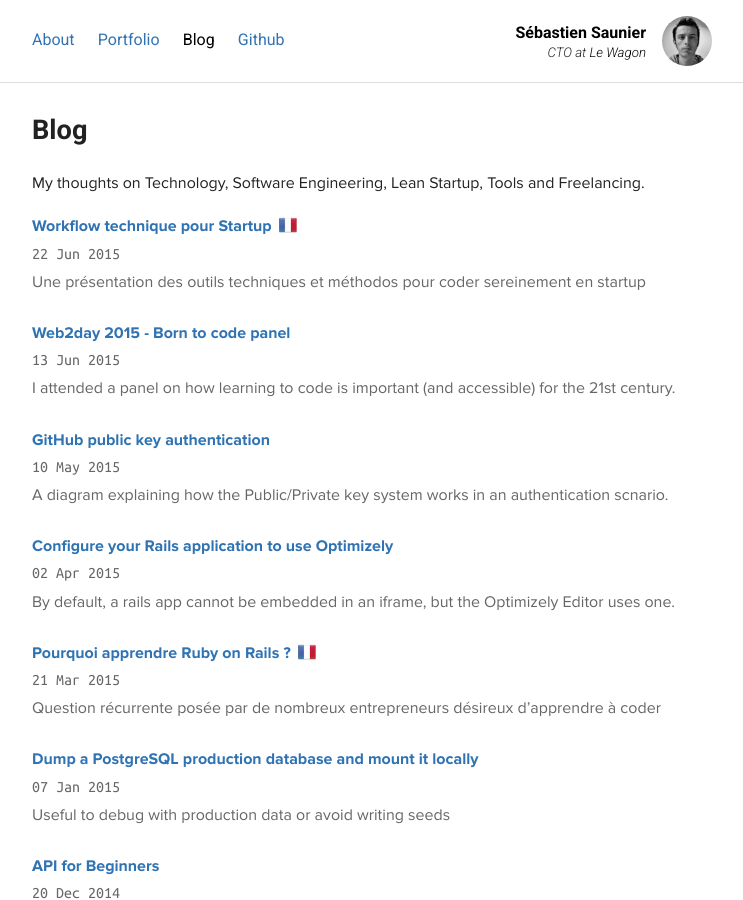
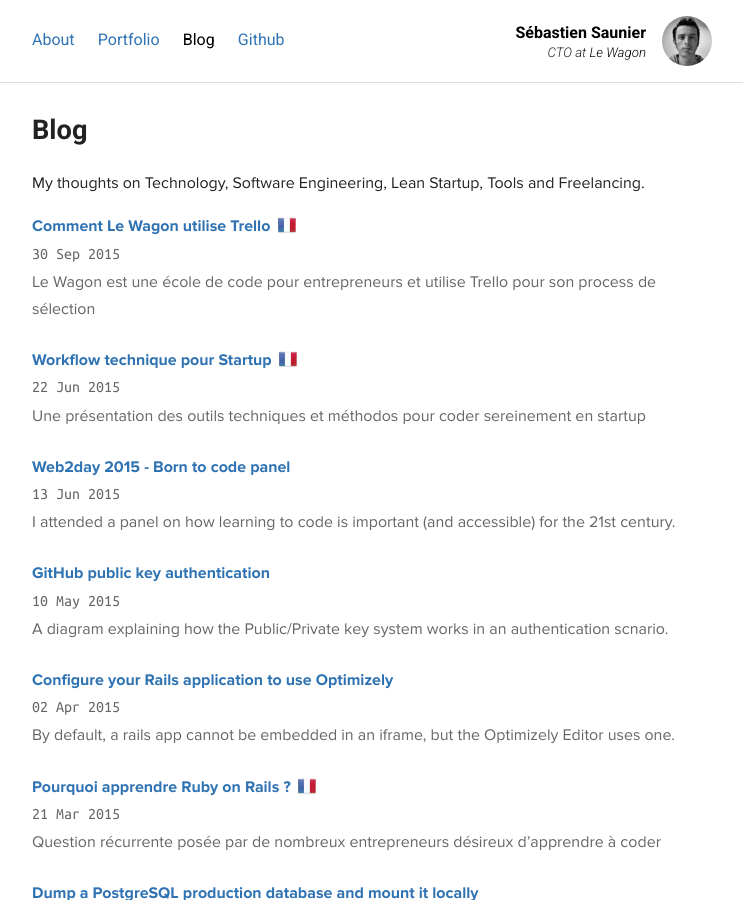
Before and after one commit to ssaunier/ssaunier.github.io, a Jekyll site: the page built from blog/index.html, in a window 1280 px wide and 900 px high. Shown: the whole window, without its empty margins (268-1011 px from the left). Built offline with Jekyll 4.4.1, drawn with Linux system fonts in a browser that asks for light colours; Markdown is read by kramdown in place of the engine named in the settings.

Commit message:
New post on How @LeWagon uses Trello

```diff
--- a/_layouts/default.html
+++ b/_layouts/default.html
@@ -14,7 +14,6 @@
   <link type="text/css" rel="stylesheet" href="http://fonts.googleapis.com/css?family=Ubuntu+Mono|Roboto:400,700,300italic">
   <link href="/favicon.ico" rel="shortcut icon" type="image/x-icon" />
   {% if page.description %}<meta name="description" content="{{page.description}}" />{% endif %}
-  <link rel="alternate" type="application/atom+xml" title="RSS Feed for Sébastien Saunier's blog" href="/feed.xml" />
 
   {% if page.url == '/index.html' %}
     <link rel="alternate" hreflang="fr" href="/fr/" />
@@ -102,11 +101,6 @@
           <i class="icon-bookmarks"></i>
         </a>
       </li>
-      <li>
-        <a href="/feed.xml" title="Subscribe to my blog with RSS">
-          <i class="icon-feed"></i>
-        </a>
-      </li>
     </ul>
   </footer>
 
--- /dev/null
+++ b/_posts/2015-09-30-comment-le-wagon-utilise-trello.markdown
@@ -0,0 +1,22 @@
+---
+layout: post
+title: "Comment Le Wagon utilise Trello"
+description: "Le Wagon est une école de code pour entrepreneurs et utilise Trello pour son process de sélection"
+category: blog
+french: true
+---
+
+Le 16 septembre 2015, [Michael Pryor](https://twitter.com/michaelpryor), CEO de [Trello](https://trello.com/), était à [The Family](http://www.thefamily.co/) pour le lancement de la version française de son produit éponyme. À cette occasion, les startups [BlaBlaCar](https://www.blablacar.fr/), [Octobat](https://www.octobat.com/) et [Le Wagon](http://www.lewagon.org) ont fait un rapide retour sur comment elles utilisent Trello.
+
+Avec le soutient de [Romain](https://twitter.com/romainpaillard), je me suis chargé du retour d'expérience pour Le Wagon. Voici 7 minutes au pas de course, déjà calées :
+
+<div class="video-wrapper">
+  <div class="video-wrapper-inner">
+    <iframe src="https://www.youtube.com/embed/XDKYIZQQDCU?start=2778&end=3196" frameborder="0" allowfullscreen></iframe>
+  </div>
+</div>
+
+
+Si vous souhaitez approfondir le sujet, mes slides sont [disponibles sur Slideshare](http://www.slideshare.net/ssaunier/how-lee-wagon-uses-trello) :
+
+<iframe class='slideshare' src="//fr.slideshare.net/slideshow/embed_code/key/bqiJpONUPFQiVT" width="425" height="355" frameborder="0" marginwidth="0" marginheight="0" scrolling="no" allowfullscreen> </iframe>
```
Also changed, not shown: feed.xml (deleted, +0 -21 lines).
